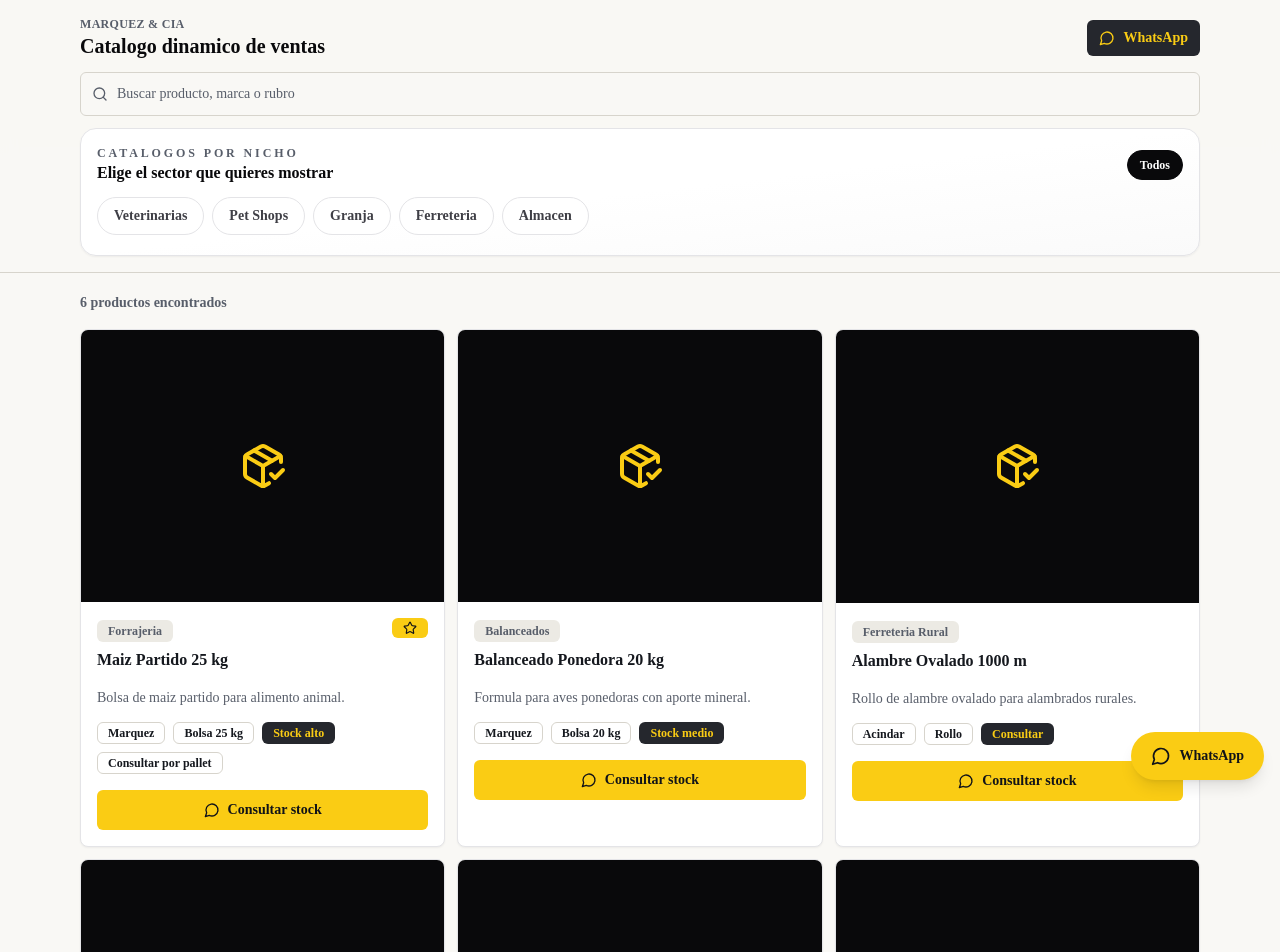
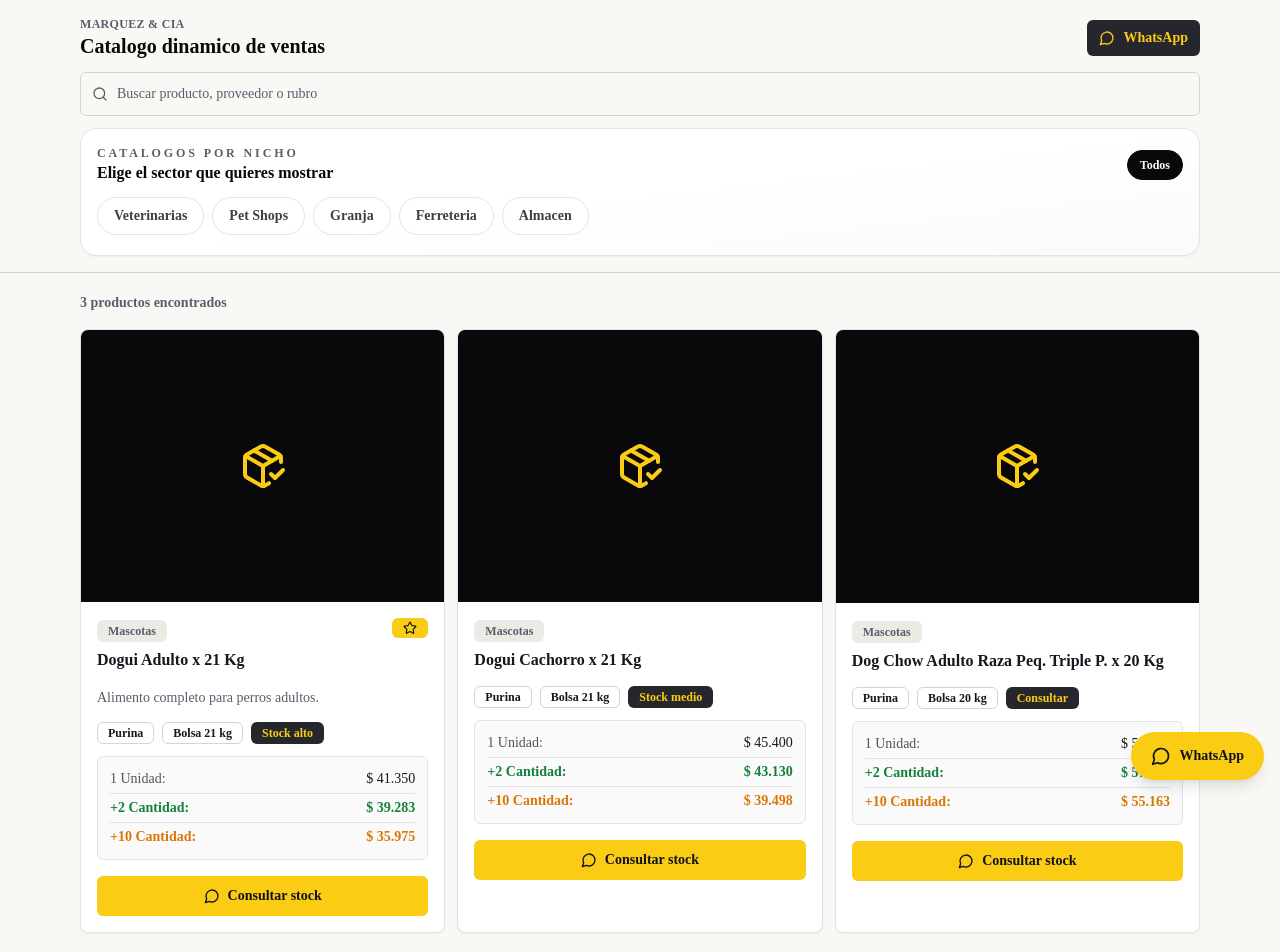
Before and after one commit to pablitomartinez/marquez--ai, a Next.js app: page / in a window 1280 px wide. Shown: the top 952 px of the page. Built offline with nearby package versions, Linux system fonts and the light colour scheme.

Commit message:
fix(catalogo): correccion en vista de catalogo, se agregaron precios por nuidad +2, +10

```diff
--- a/components/features/catalog/CatalogGrid.tsx
+++ b/components/features/catalog/CatalogGrid.tsx
@@ -26,6 +26,15 @@ const stockLabel: Record<NonNullable<Producto["stock"]>, string> = {
   medio: "Stock medio",
   bajo: "Stock bajo",
   consultar: "Consultar",
+};
+
+// Función utilitaria para formatear el precio a ARS
+const formatearDinero = (monto: number) => {
+  return new Intl.NumberFormat("es-AR", {
+    style: "currency",
+    currency: "ARS",
+    maximumFractionDigits: 0,
+  }).format(monto);
 };
 
 export function CatalogGrid({
@@ -94,8 +103,8 @@ export function CatalogGrid({
                 ) : null}
 
                 <div className="flex flex-wrap gap-2 text-xs">
-                  {producto.marca ? (
-                    <Badge variant="outline">{producto.marca}</Badge>
+                  {producto.proveedor ? (
+                    <Badge variant="outline">{producto.proveedor}</Badge>
                   ) : null}
                   {producto.unidad ? (
                     <Badge variant="outline">{producto.unidad}</Badge>
@@ -103,10 +112,37 @@ export function CatalogGrid({
                   {producto.stock ? (
                     <Badge variant="secondary">{stockLabel[producto.stock]}</Badge>
                   ) : null}
-                  {producto.escalaPrecio ? (
-                    <Badge variant="outline">{producto.escalaPrecio}</Badge>
-                  ) : null}
                 </div>
+
+                {/* --- NUEVA TABLA DE PRECIOS B2B --- */}
+                {producto.precios ? (
+                  <div className="mt-4 rounded-md border border-zinc-200 bg-zinc-50 p-3">
+                    <div className="flex items-center justify-between text-sm">
+                      <span className="text-zinc-600">1 Unidad:</span>
+                      <span className="font-medium">
+                        {formatearDinero(producto.precios.unidad)}
+                      </span>
+                    </div>
+
+                    {producto.precios.masDe2 ? (
+                      <div className="mt-1 flex items-center justify-between border-t border-zinc-200 pt-1 text-sm">
+                        <span className="font-bold text-green-700">+2 Cantidad:</span>
+                        <span className="font-bold text-green-700">
+                          {formatearDinero(producto.precios.masDe2)}
+                        </span>
+                      </div>
+                    ) : null}
+
+                    {producto.precios.masDe10 ? (
+                      <div className="mt-1 flex items-center justify-between border-t border-zinc-200 pt-1 text-sm">
+                        <span className="font-black text-amber-600">+10 Cantidad:</span>
+                        <span className="font-black text-amber-600">
+                          {formatearDinero(producto.precios.masDe10)}
+                        </span>
+                      </div>
+                    ) : null}
+                  </div>
+                ) : null}
               </CardContent>
 
               <CardFooter>
--- a/components/features/catalog/CatalogPage.tsx
+++ b/components/features/catalog/CatalogPage.tsx
@@ -54,13 +54,13 @@ export function CatalogPage({ productos }: CatalogPageProps) {
     const normalizedQuery = query.trim().toLocaleLowerCase("es-AR");
 
     return productos.filter((producto) => {
+      // ACTUALIZADO: Buscamos por proveedor en vez de marca y sacamos escalaPrecio
       const searchableText = [
         producto.nombre,
         producto.categoria,
         producto.descripcion,
-        producto.marca,
+        producto.proveedor,
         producto.unidad,
-        producto.escalaPrecio,
       ]
         .filter(Boolean)
         .join(" ")
@@ -123,7 +123,7 @@ export function CatalogPage({ productos }: CatalogPageProps) {
               id="catalog-search"
               value={query}
               onChange={(event) => setQuery(event.target.value)}
-              placeholder="Buscar producto, marca o rubro"
+              placeholder="Buscar producto, proveedor o rubro"
               className="pl-9 pr-10"
               type="search"
             />
--- a/data/productos.json
+++ b/data/productos.json
@@ -1,64 +1,46 @@
 [
   {
-    "id": "maiz-partido-25kg",
-    "nombre": "Maiz Partido 25 kg",
-    "categoria": "Forrajeria",
-    "descripcion": "Bolsa de maiz partido para alimento animal.",
-    "marca": "Marquez",
-    "unidad": "Bolsa 25 kg",
+    "id": "purina-dogui-adulto-21kg",
+    "nombre": "Dogui Adulto x 21 Kg",
+    "categoria": "Mascotas",
+    "descripcion": "Alimento completo para perros adultos.",
+    "proveedor": "Purina",
+    "unidad": "Bolsa 21 kg",
+    "precios": {
+      "unidad": 41350,
+      "masDe2": 39282.50,
+      "masDe10": 35974.50
+    },
     "stock": "alto",
     "destacado": true,
-    "escalaPrecio": "Consultar por pallet",
-    "tags": ["forrajeria", "granja"]
+    "tags": ["mascotas", "perros", "forrajeria", "petshop"]
   },
   {
-    "id": "balanceado-ponedora-20kg",
-    "nombre": "Balanceado Ponedora 20 kg",
-    "categoria": "Balanceados",
-    "descripcion": "Formula para aves ponedoras con aporte mineral.",
-    "marca": "Marquez",
-    "unidad": "Bolsa 20 kg",
+    "id": "purina-dogui-cachorro-21kg",
+    "nombre": "Dogui Cachorro x 21 Kg",
+    "categoria": "Mascotas",
+    "proveedor": "Purina",
+    "unidad": "Bolsa 21 kg",
+    "precios": {
+      "unidad": 45400,
+      "masDe2": 43130,
+      "masDe10": 39498
+    },
     "stock": "medio",
-    "tags": ["granja", "forrajeria", "veterinaria"]
+    "tags": ["mascotas", "perros", "cachorros", "petshop"]
   },
   {
-    "id": "alambre-ovalado-1000m",
-    "nombre": "Alambre Ovalado 1000 m",
-    "categoria": "Ferreteria Rural",
-    "descripcion": "Rollo de alambre ovalado para alambrados rurales.",
-    "marca": "Acindar",
-    "unidad": "Rollo",
+    "id": "purina-dogchow-adulto-peq-20kg",
+    "nombre": "Dog Chow Adulto Raza Peq. Triple P. x 20 Kg",
+    "categoria": "Mascotas",
+    "proveedor": "Purina",
+    "unidad": "Bolsa 20 kg",
+    "precios": {
+      "unidad": 59960,
+      "masDe2": 57561.60,
+      "masDe10": 55163.20
+    },
     "stock": "consultar",
-    "tags": ["ferreteria", "granja"]
-  },
-  {
-    "id": "sal-mineral-25kg",
-    "nombre": "Sal Mineral 25 kg",
-    "categoria": "Suplementos",
-    "descripcion": "Suplemento mineral para ganado.",
-    "marca": "Marquez",
-    "unidad": "Bolsa 25 kg",
-    "stock": "bajo",
-    "tags": ["granja", "forrajeria"]
-  },
-  {
-    "id": "comedero-plastico-12l",
-    "nombre": "Comedero Plastico 12 l",
-    "categoria": "Accesorios",
-    "descripcion": "Comedero resistente para granja y corral.",
-    "unidad": "Unidad",
-    "stock": "alto",
-    "tags": ["granja", "petshop", "veterinaria"]
-  },
-  {
-    "id": "semilla-alfalfa-5kg",
-    "nombre": "Semilla de Alfalfa 5 kg",
-    "categoria": "Semillas",
-    "descripcion": "Semilla seleccionada para siembra forrajera.",
-    "marca": "Premium Seed",
-    "unidad": "Bolsa 5 kg",
-    "stock": "medio",
-    "destacado": true,
-    "tags": ["forrajeria", "granja"]
+    "tags": ["mascotas", "perros", "premium", "veterinaria"]
   }
 ]
```
Also changed, not shown: types/product.ts (+6 -3 lines).
